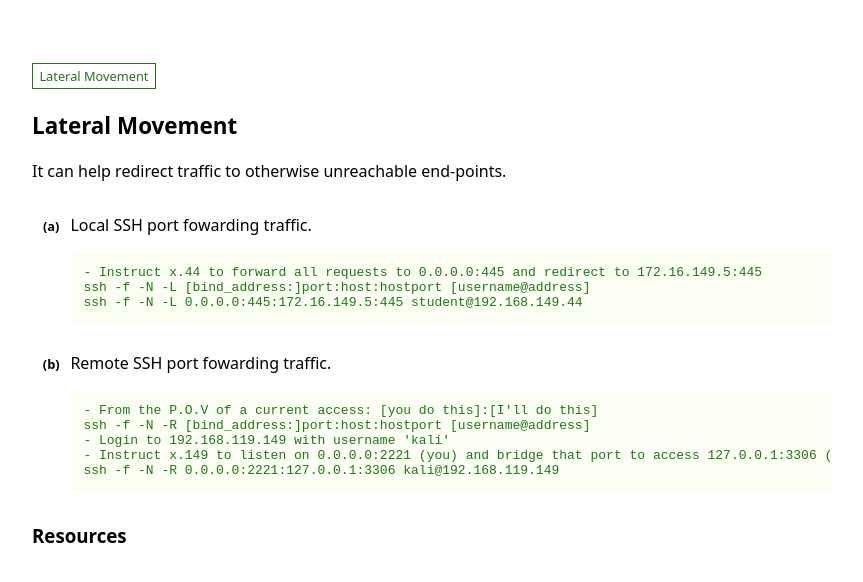
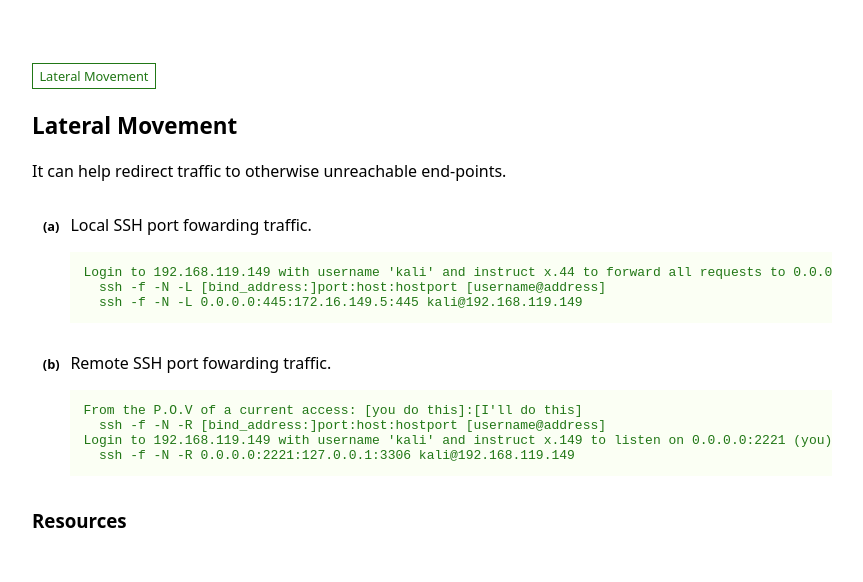
Before and after one commit to MFNttps/mfnttps.github.io, a Jekyll site: the page built from _mfnttps/ssh-portfwd.md, in a window 1280 px wide, cut to the strip 187-769 px from the top of the page. Shown: the whole strip, without its empty margins (208-1071 px from the left). Built offline with Jekyll 4.4.1, drawn with Linux system fonts in a browser that asks for light colours.

Commit message:
Update ssh-portfwd.md

```diff
--- a/_mfnttps/ssh-portfwd.md
+++ b/_mfnttps/ssh-portfwd.md
@@ -3,14 +3,13 @@ functions:
   lateral-movement:
     - description: Local SSH port fowarding traffic.
       code: |
-        - Instruct x.44 to forward all requests to 0.0.0.0:445 and redirect to 172.16.149.5:445
-        ssh -f -N -L [bind_address:]port:host:hostport [username@address]
-        ssh -f -N -L 0.0.0.0:445:172.16.149.5:445 student@192.168.149.44
+        Login to 192.168.119.149 with username 'kali' and instruct x.44 to forward all requests to 0.0.0.0:445 and redirect to 172.16.149.5:445
+          ssh -f -N -L [bind_address:]port:host:hostport [username@address]
+          ssh -f -N -L 0.0.0.0:445:172.16.149.5:445 kali@192.168.119.149
     - description: Remote SSH port fowarding traffic.
       code: |
-        - From the P.O.V of a current access: [you do this]:[I'll do this]
-        ssh -f -N -R [bind_address:]port:host:hostport [username@address]
-        - Login to 192.168.119.149 with username 'kali'
-        - Instruct x.149 to listen on 0.0.0.0:2221 (you) and bridge that port to access 127.0.0.1:3306 (me)
-        ssh -f -N -R 0.0.0.0:2221:127.0.0.1:3306 kali@192.168.119.149
+        From the P.O.V of a current access: [you do this]:[I'll do this]
+          ssh -f -N -R [bind_address:]port:host:hostport [username@address]
+        Login to 192.168.119.149 with username 'kali' and instruct x.149 to listen on 0.0.0.0:2221 (you) and bridge that port to access 127.0.0.1:3306 (me)
+          ssh -f -N -R 0.0.0.0:2221:127.0.0.1:3306 kali@192.168.119.149
 ---
```
